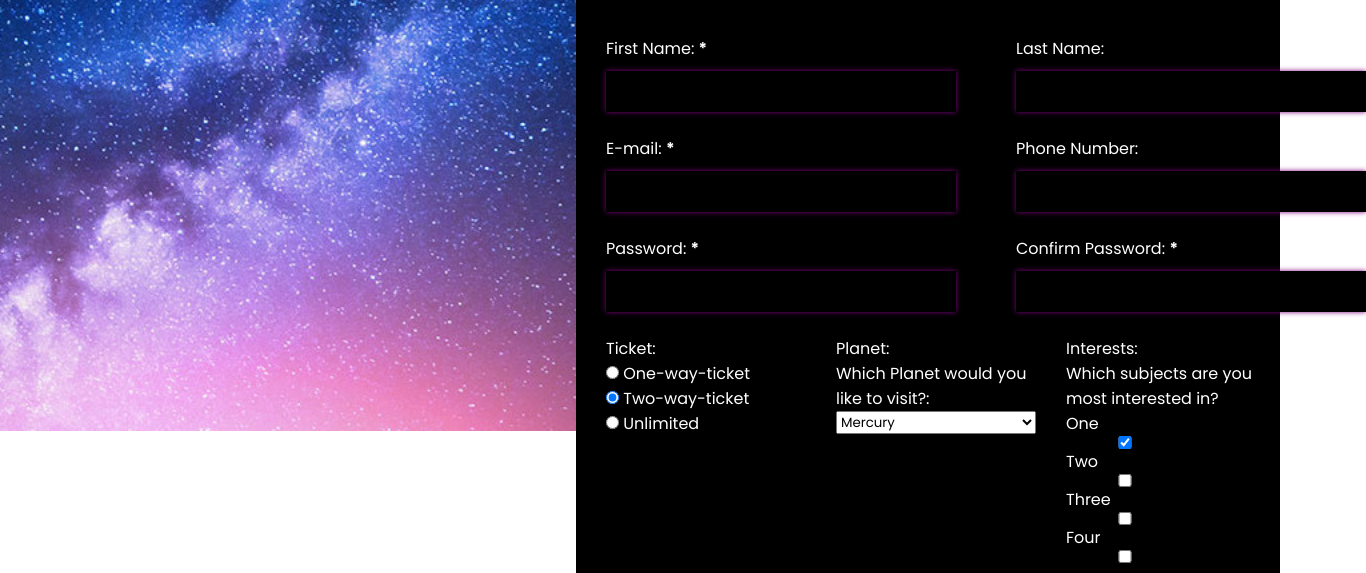
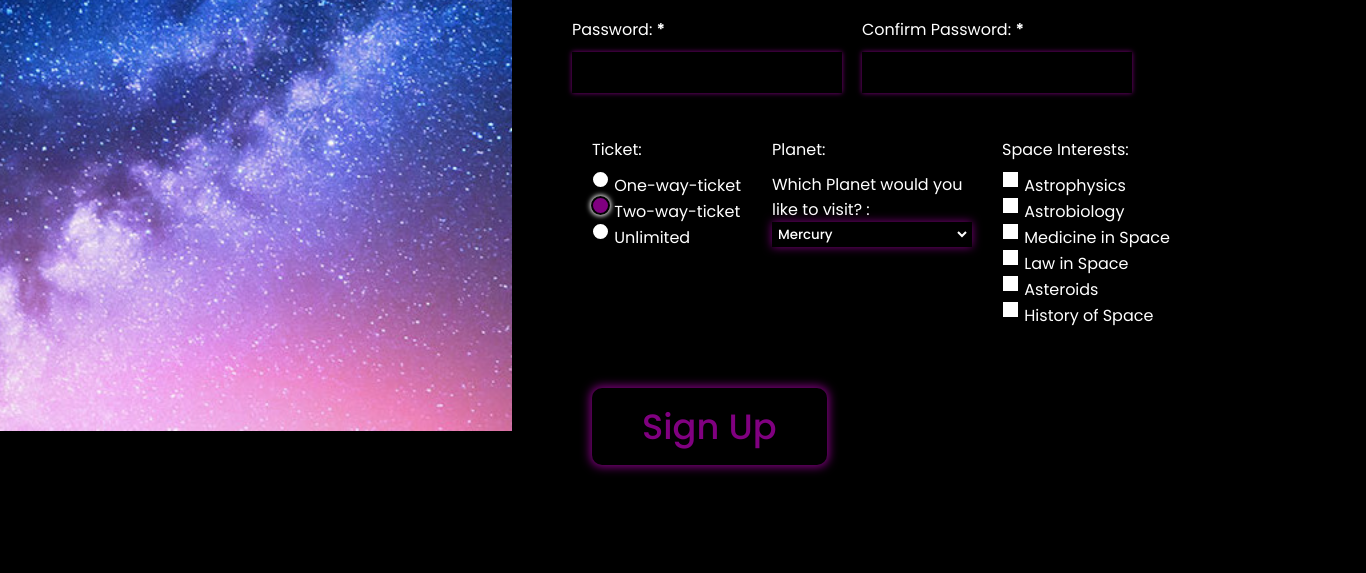
Before and after one commit to Fibox-coder/Sign-Up-Form, a plain HTML site: page index.html in a window 1280 px wide. Shown: the part 369-942 px from the top of the page, 1366 px wide, since content can reach past the window. After the commit the page ends 864 px from the top, so only its background shows below. Drawn offline with Linux system fonts and the light colour scheme.

Commit message:
adds extra css style and more options

```diff
--- a/index.html
+++ b/index.html
@@ -29,16 +29,17 @@
 
       <p><strong>Lets do this!</strong></p>
 
-    <form action="" method="post">
+
+    <!-- aria-labels in form used for screen readers -->
+    <form action="#">
       <section>
-
         <div class="container-input">
           <p>
             <label for="first-name">
               <span>First Name: </span>
               <strong><span aria-label="required">*</span></strong>
             </label>
-            <input class="input-text" type="text" id="first-name" name="username-first">
+            <input class="input-text" type="text" id="first-name" name="username-first" required>
           </p>
           <p>
             <label for="last-name">Last Name:</label>
@@ -52,7 +53,7 @@
               <span>E-mail: </span>
               <strong><span aria-label="required">*</span></strong>
             </label>
-            <input class="input-text" type="email" id="mail" name="usermail">
+            <input class="input-text" type="email" id="mail" name="usermail" required>
           </p>
 
           <p>
@@ -67,14 +68,14 @@
               <span>Password: </span>
               <strong><span aria-label="required">*</span></strong>
             </label>
-            <input class="input-text" type="password" id="pwd" name="password">
+            <input class="input-text" type="password" id="pwd" name="password" required>
           </p>
           <p>
             <label for="pwd-confirm">
               <span>Confirm Password: </span>
               <strong><span aria-label="required">*</span></strong>
             </label>
-            <input class="input-text" type="password" id="pwd-confirm" name="password-confirm">
+            <input class="input-text" type="password" id="pwd-confirm" name="password-confirm" required>
           </p>
         </div>
       </section>
@@ -107,7 +108,7 @@
             <legend>Planet:</legend>
               <p class="planet-option">
                 <label for="planet">
-                    <span>Which Planet would you like to visit?:</span>
+                  <span>Which Planet would you like to visit? :</span>
                 </label>
                 <select id="planet" name="planet-choice">
                   <option value="Mercury">Mercury</option>
@@ -123,36 +124,41 @@
           </fieldset>
 
           <fieldset class="interests">
-            <legend>Interests:</legend>
+            <legend>Space Interests:</legend>
 
-            <label class="check" for="checkbox" id="checkbox" >Which subjects are you most interested in?
-              <label class="container">One
-                <input type="checkbox" checked="checked">
-                <span class="checkmark"></span>
-              </label>
+            <div class="checkbox-grid">
+              <div class="checkbox-container">
+                <input type="checkbox" id="Astrophysics" name="Astrophysics" value="Astrophysics">
+                <label for="Astrophysics"> Astrophysics</label>
+              </div>
+              <div class="checkbox-container">
+                <input type="checkbox" id="Astrobiology" name="Astrobiology" value="Astrobiology">
+                <label for="Astrobiology"> Astrobiology</label>
+              </div>
+              <div class="checkbox-container">
+                <input type="checkbox" id="Medicine" name="Medicine" value="Medicine">
+                <label for="Medicine"> Medicine in Space </label>
+              </div>
+              <div class="checkbox-container">
+                <input type="checkbox" id="Law" name="Law" value="Law">
+                <label for="Law"> Law in Space </label>
+              </div>
+              <div class="checkbox-container">
+                <input type="checkbox" id="Asteroids" name="Asteroids" value="Asteroids">
+                <label for="Asteroids"> Asteroids</label>
+              </div>
 
-              <label class="container">Two
-                <input type="checkbox">
-                <span class="checkmark"></span>
-              </label>
-
-              <label class="container">Three
-                <input type="checkbox">
-                <span class="checkmark"></span>
-              </label>
-
-              <label class="container">Four
-                <input type="checkbox">
-                <span class="checkmark"></span>
-              </label>
+              <div class="checkbox-container">
+                <input type="checkbox" id="History" name="History" value="History">
+                <label for="History"> History of Space </label>
+              </div>
+            </div>
           </fieldset>
         </div>
-
-
-
       </section>
-
-
+      <section>
+        <input class="SubmitBtn" type="submit" value="Sign Up" />
+      </section>
     </form>
     </div>
   </div>
--- a/styles.css
+++ b/styles.css
@@ -4,6 +4,11 @@
   padding: 0;
   font-family: 'Poppins', sans-serif;
   color: white;
+}
+
+body{
+  overflow: hidden;
+  background-color: black;
 }
 
 
@@ -15,7 +20,7 @@ padding: 0px 15px;
 
 p{
   font-size: 1.6rem;
-  margin: 30px;
+  margin: 25px;
 }
 
 .content{
@@ -23,7 +28,7 @@ p{
 }
 
 .container-image{
-  width: 45%;
+  width: 40%;
 }
 
 .background-image{
@@ -36,7 +41,7 @@ p{
 .banner{
   position:absolute;
   background-color: rgba(0, 0, 0, 0.7);
-  width: 45%;
+  width: 40%;
   height: 20%;
   top: 20%;
   max-height: 150px;
@@ -54,10 +59,12 @@ p{
 
 .container{
   background-color: black;
-  width: 55%;
+  width: 60%;
   display: flex;
   flex-direction: column;
   justify-content: center;
+  padding-right: 150px;
+  padding-left: 50px;
 }
 
 fieldset{
@@ -101,7 +108,7 @@ section p{
 
 ul {
   list-style-type: none;
-  width: 200px;
+  width: 150px;
 }
 
 .planet-option{
@@ -119,3 +126,173 @@ option, .planet-option select{
 .planet-option{
   width: 200px;
 }
+
+legend{
+  margin-bottom: 10px;
+}
+
+
+.checkbox-grid{
+  display: grid;
+  grid-template-columns: auto auto;
+}
+
+.checkbox-container{
+  margin-right: 15px;
+}
+
+input[type='radio'], input[type='checkbox']{
+  margin-right: 5px;
+}
+
+input[type='radio']:after {
+  width: 15px;
+  height: 15px;
+  border-radius: 15px;
+  top: -2px;
+  left: -1px;
+  position: relative;
+  background-color: white;
+  content: '';
+  display: inline-block;
+  visibility: visible;
+  border: 2px solid black;
+}
+
+input[type='radio']:checked:after {
+  width: 15px;
+  height: 15px;
+  border-radius: 15px;
+  top: -2px;
+  left: -1px;
+  position: relative;
+  background-color: purple;
+  content: '';
+  display: inline-block;
+  visibility: visible;
+  border: 2px solid black;
+  box-shadow: 0px 0px 5px 1px white;
+}
+
+input[type='checkbox']:after {
+  width: 15px;
+  height: 15px;
+  top: -2px;
+  left: -1px;
+  position: relative;
+  background-color: white;
+  content: '';
+  display: inline-block;
+  visibility: visible;
+  border: 2px solid black;
+}
+
+input[type='checkbox']:checked:after {
+  width: 15px;
+  height: 15px;
+  top: -2px;
+  left: -1px;
+  position: relative;
+  background-color: purple;
+  content: '';
+  display: inline-block;
+  visibility: visible;
+  border: 2px solid black;
+  box-shadow: 0px 0px 5px 1px white;
+}
+
+#planet{
+  color: white;
+  background-color: black;
+  border: black solid 2px;
+  font-weight: 500;
+}
+
+select{
+  background-color: black;
+  color: white;
+  border: 0;
+  box-shadow: 0px 0px 10px 0px purple;
+}
+
+select option {
+  background: purple;
+  color: white;
+}
+
+
+.SubmitBtn{
+  font-weight: 500;
+  margin: 30px;
+  color: purple;
+  border-radius: 10px;
+  padding: 12px 50px;
+  font-size: 2.2rem;
+  background-color: black;
+  border: 0;
+  box-shadow: 0 0 10px 2px purple;
+  cursor: pointer;
+  margin-top: 50px;
+}
+
+.SubmitBtn:hover{
+background-color: purple;
+color: black;
+}
+
+@media (max-width: 1710px) {
+  .checkbox-grid{
+    display: block
+  }
+  .container{
+    padding-right: 100px;
+  }
+  p{
+    font-size: 1.2rem;
+    margin: 10px;
+  }
+}
+
+@media (max-width: 1350px) {
+  .container{
+    padding-right: 0px;
+  }
+  .input-text{
+    width: 270px;
+}
+}
+
+@media (max-width: 1140px){
+.container-options{
+    display: grid;
+    grid-template-columns: 1fr 1fr;
+  }
+body{
+  overflow: auto;
+  overflow-x: hidden;
+}
+.background-image{
+  height: 100%;
+}
+.input-text{
+  width: 250px;
+}
+}
+
+
+@media (max-width: 900px){
+  .container-input{
+    display: block;
+    margin-bottom: 80px;
+  }
+  .container-options{
+    display: grid;
+    grid-template-columns: 1fr;
+  }
+  .logo{
+    height: 40% ;
+  }
+  h1{
+    font-size: 1.4rem;
+  }
+}
```
Lines whose indentation alone changed are shown as unchanged.
